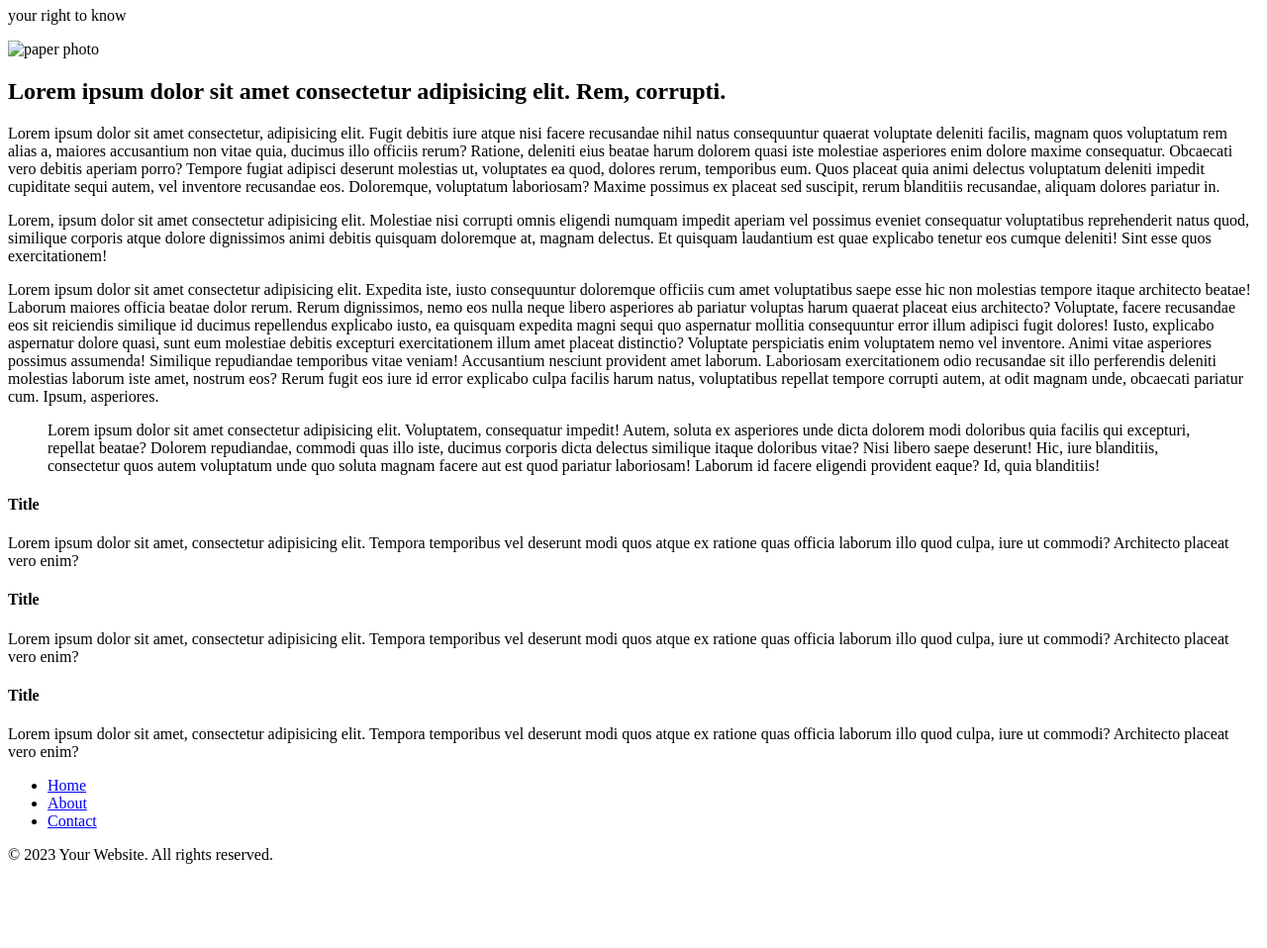
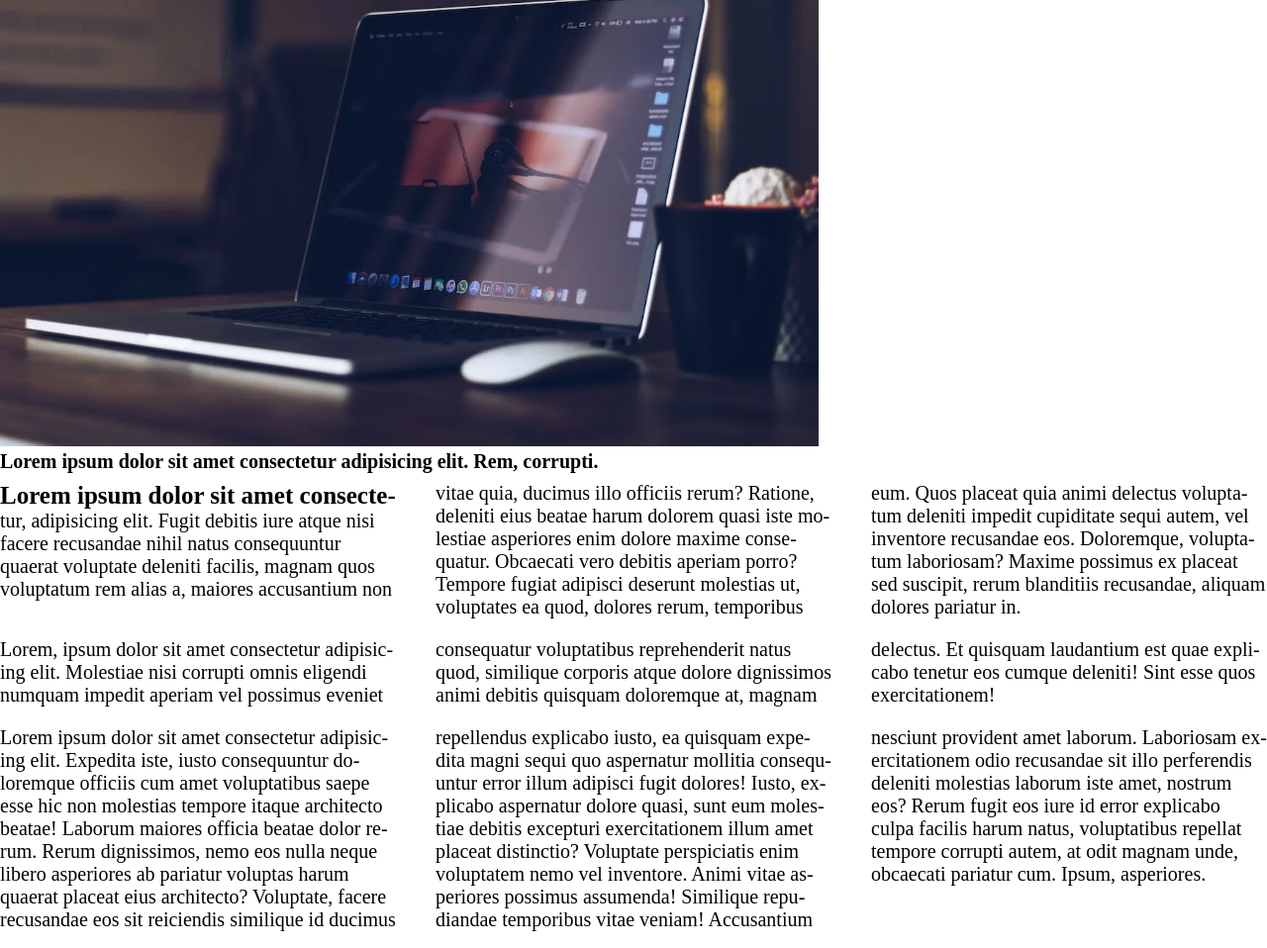
Before and after one commit to Roufbhat06/main, a plain HTML site: page about.html in a window 1280 px wide. Shown: the part 269-1227 px from the top of the page at 99% size. Before the commit the page ends 1158 px from the top, so only its background shows below. Drawn offline with Linux system fonts and the light colour scheme; the site is published under a folder, as on GitHub Pages, so addresses that start at the root find nothing.

Commit message:
Update about.html

```diff
--- a/about.html
+++ b/about.html
@@ -11,7 +11,7 @@
     <link href="https://fonts.googleapis.com/css2?family=Source+Code+Pro:ital,wght@0,200;0,300;0,400;0,600;0,800;1,700&display=swap" rel="stylesheet">
     <link rel="preconnect" href="https://fonts.googleapis.com">
     <link rel="preconnect" href="https://fonts.gstatic.com" crossorigin>
-    <link rel="stylesheet" href="/style.css">
+    <link rel="stylesheet" href="style.css">
     <link href="https://fonts.googleapis.com/css2?family=Poppins:ital,wght@0,200;0,500;1,200&display=swap" rel="stylesheet">
 </head>
 <body>
@@ -54,7 +54,7 @@
 <div class="main">
   <div class="home">
     <div class="left">
-      <img src="/pexels-photo-1229861.webp" class="home-image" alt="paper photo">
+      <img src="pexels-photo-1229861.webp" class="home-image" alt="paper photo">
       <h2 class="heading-2">
         Lorem ipsum dolor sit amet consectetur adipisicing elit. Rem, corrupti.
       </h2>
@@ -106,6 +106,6 @@
 </footer>
 
   <!-------------- FOOTER----------------------- -->
-<script src="/script.js"></script>
+<script src="script.js"></script>
 </body>
 </html>
```
